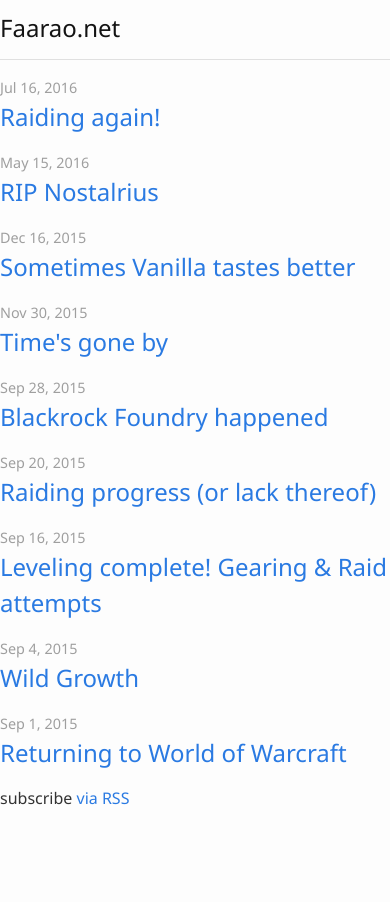
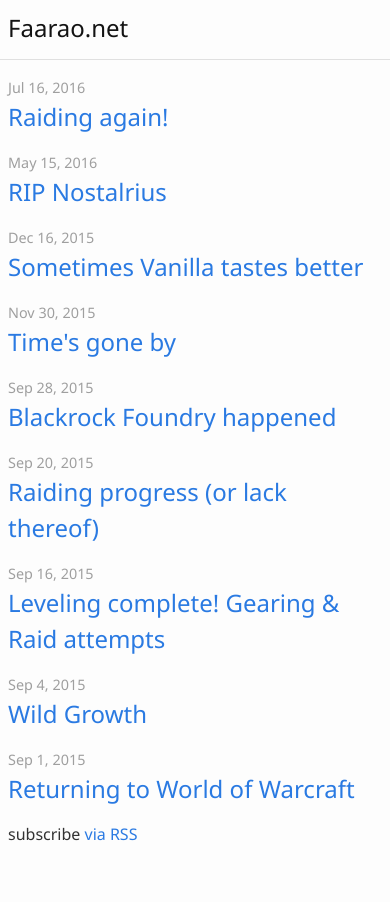
Before and after one commit to Eilyra/blog, a Jekyll site: the page built from index.html, in a window 390 px wide. Built offline with Jekyll 4.4.1, drawn with Linux system fonts in a browser that asks for light colours.

Commit message:
Added small margins to mobile devices

```diff
--- a/css/main.scss
+++ b/css/main.scss
@@ -90,9 +90,9 @@ hr {
 }
 
 div.wrapper {
-  margin: 0 auto;
+  margin: 0 0.5em;
   width: auto;
-  @media (min-width: $br-sm) { width: 750px; }
+  @media (min-width: $br-sm) { width: 750px; margin: 0 auto; }
   @media (min-width: $br-me) { width: 970px; }
   @media (min-width: $br-lg) { width: 1170px; }
 }
```
